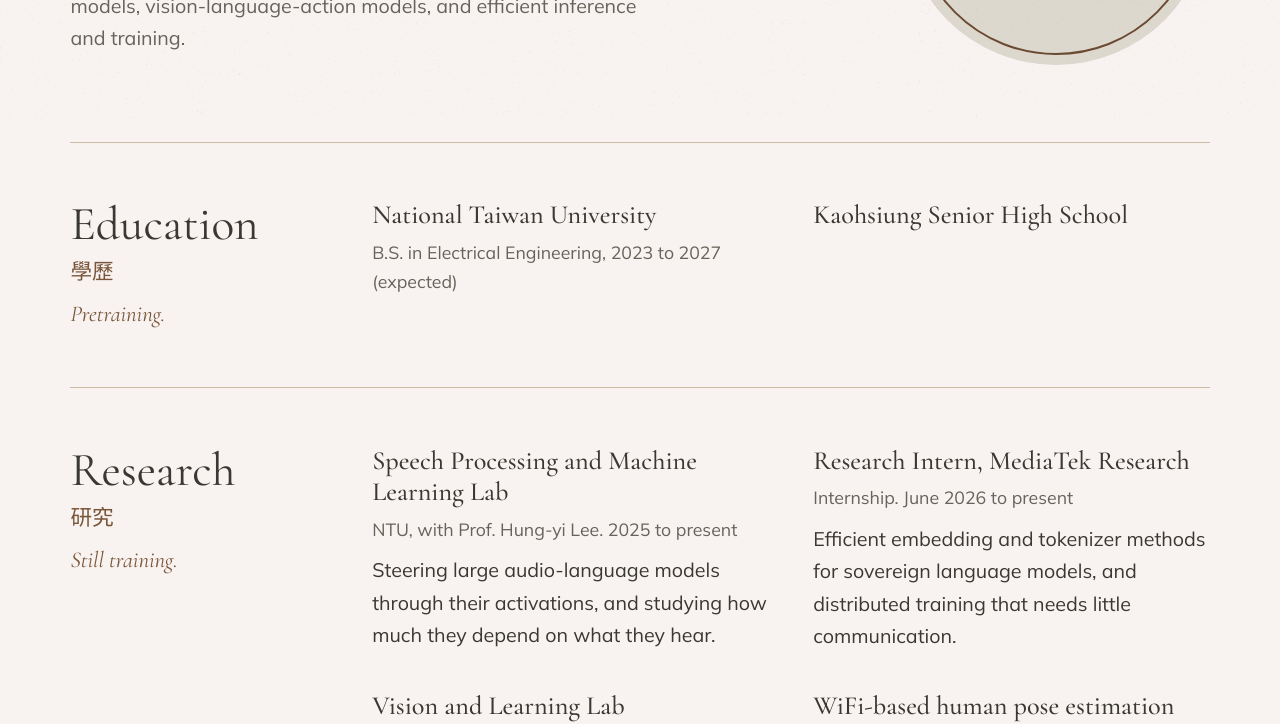
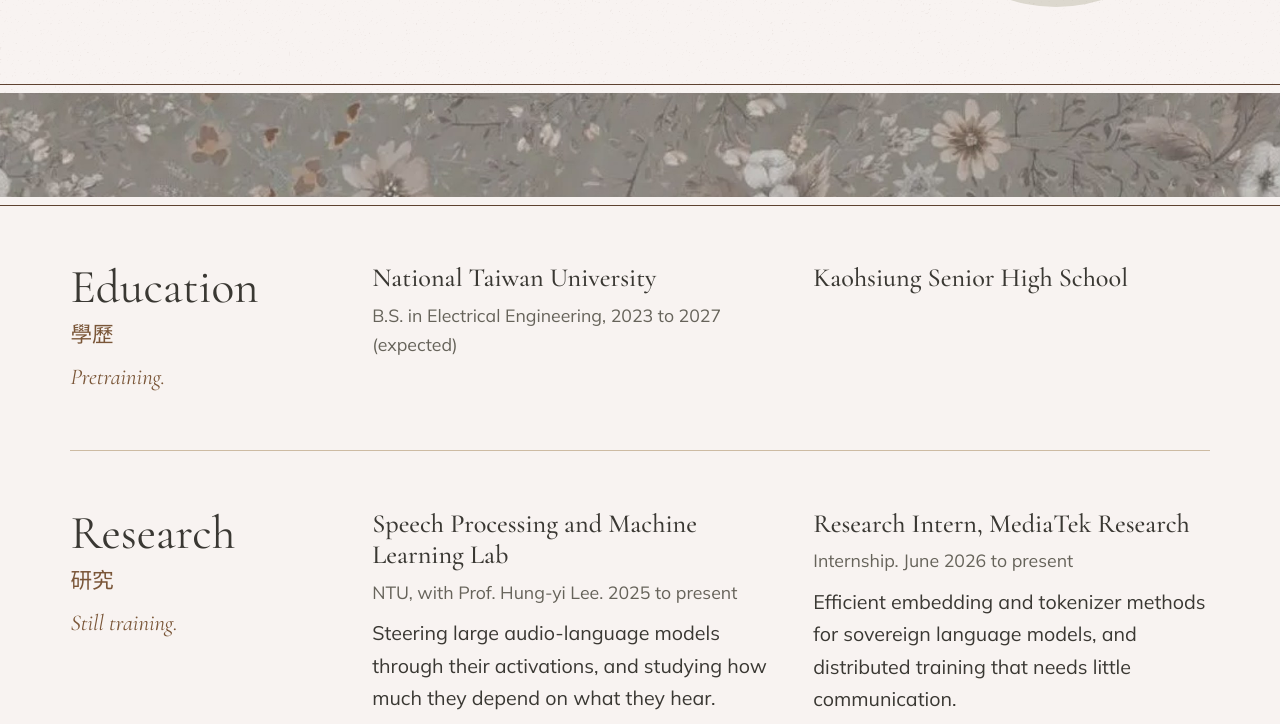
Before and after one commit to IONE3201/ione3201.github.io, a plain HTML site: page web/anyucheng/index.html in a window 1280 px wide. Shown: the part 682-1406 px from the top of the page. Drawn offline with nearby package versions, Linux system fonts and the light colour scheme; a web font is replaced by a local one.

Commit message:
Shorten the top banner and add a second band below the hero
Co-Authored-By: Claude Fable 5.2 <noreply@anthropic.com>
Claude-Session: https://claude.ai/code/session_018JBiZYXkG9BFBBaLP6bSJ8

```diff
--- a/web/anyucheng/index.html
+++ b/web/anyucheng/index.html
@@ -39,8 +39,10 @@ nav{display:flex;flex-wrap:wrap;align-items:center;justify-content:space-between
 .lang button[aria-pressed="true"]{color:var(--ink);font-weight:600;border-bottom-color:var(--cinnabar)}
 .lang .slash{color:var(--muted)}
 
-.banner{display:block;width:100%;height:clamp(110px,14vw,260px);object-fit:cover;padding:8px 0;border-top:1.5px solid var(--wood);border-bottom:1.5px solid var(--wood)}
+.banner{display:block;width:100%;height:clamp(80px,9.5vw,170px);object-fit:cover;padding:8px 0;border-top:1.5px solid var(--wood);border-bottom:1.5px solid var(--wood)}
 
+.banner.second{object-position:50% 85%;transform:scaleX(-1)}
+#education{border-top:0}
 .hero{display:flex;flex-wrap:wrap;align-items:center;gap:40px clamp(40px,6vw,120px);padding:clamp(40px,5vw,88px) 0 clamp(56px,6vw,104px)}
 .hero-text{flex:999 1 520px;min-width:0;display:flex;flex-direction:column;gap:24px}
 .name-row{display:flex;align-items:flex-start;gap:28px}
@@ -125,7 +127,7 @@ html[lang="zh-Hant"] .links a{letter-spacing:.08em}
 
 <img class="banner" src="floral.jpg" alt="">
 
-<div class="wrap">
+<div class="wrap top">
 
 <header class="hero" id="top">
   <div class="hero-text">
@@ -138,6 +140,11 @@ html[lang="zh-Hant"] .links a{letter-spacing:.08em}
   </div>
   <div class="medallion"><span>[你的照片<br>Your photo]</span></div>
 </header>
+</div>
+
+<img class="banner second" src="floral.jpg" alt="">
+
+<div class="wrap">
 
 <section class="sec" id="education">
   <div><h2 data-zh="學歷">Education</h2><span class="sec-zh" data-zh="Education" lang="zh-Hant">學歷</span><p class="quip" data-zh="預訓練階段。">Pretraining.</p></div>
```
